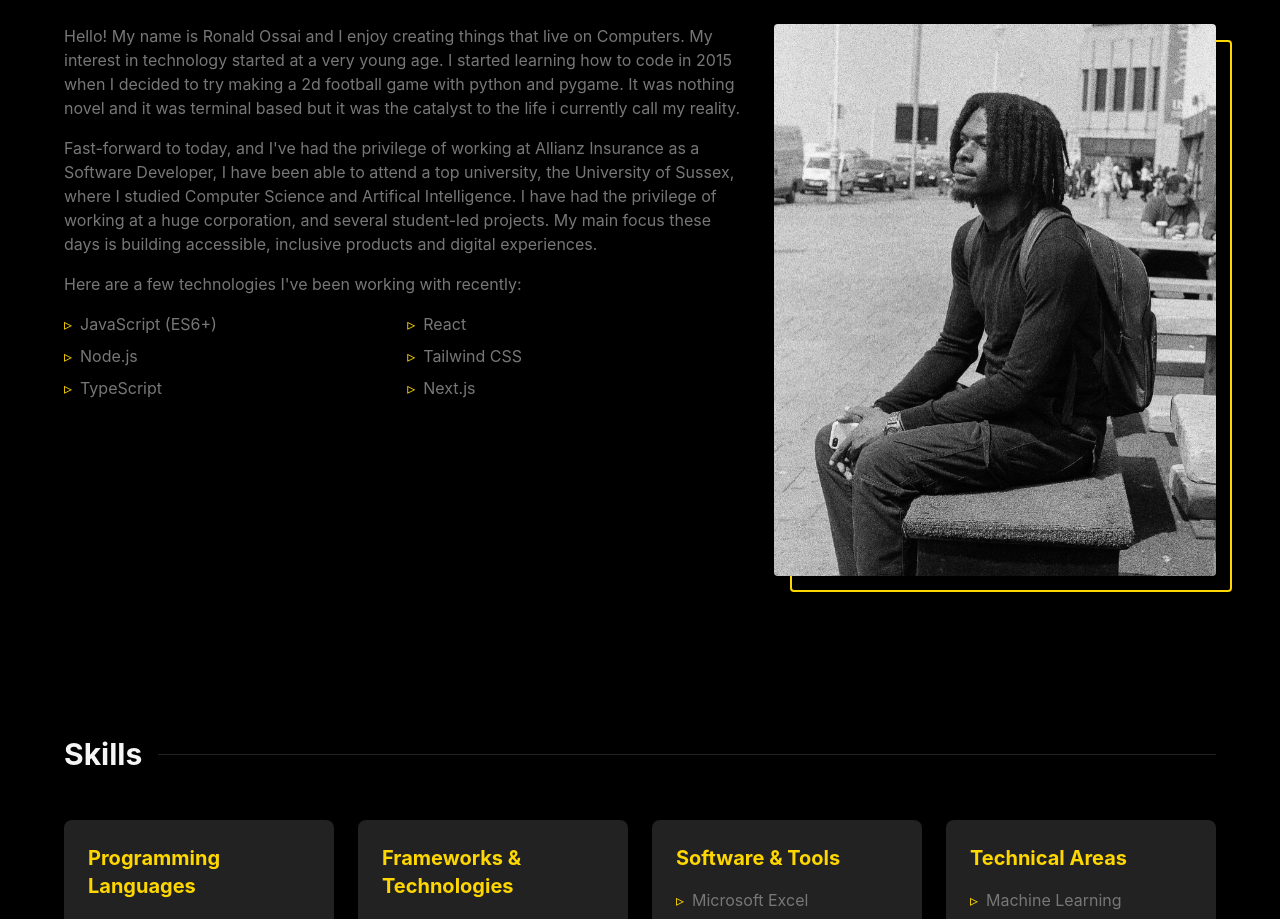
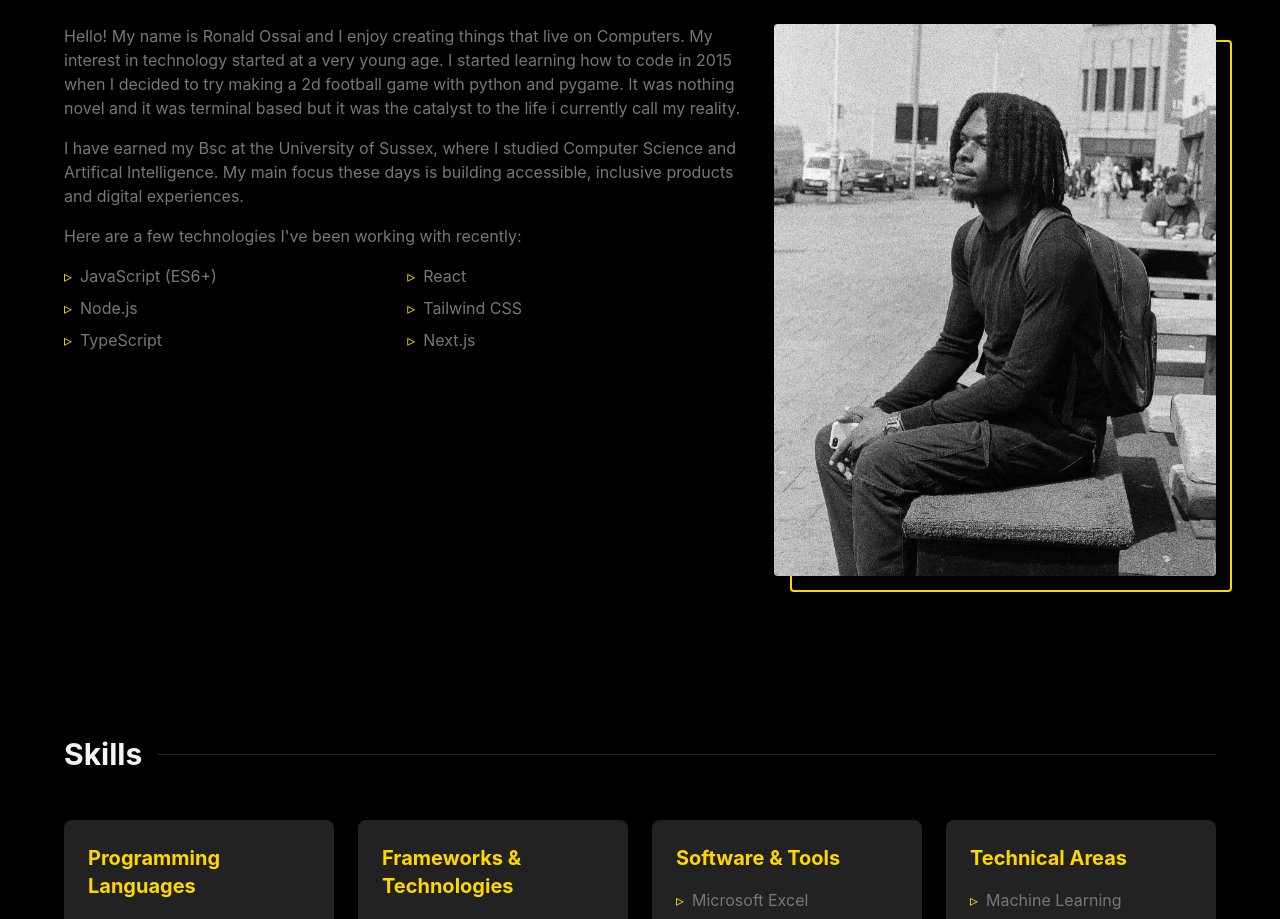
Before and after one commit to ronaldossai/Portfolio, a React (Create React App) app: page / in a window 1280 px wide. Shown: the part 940-1859 px from the top of the page. Built offline with nearby package versions, Linux system fonts and the light colour scheme.

Commit message:
about page refactored

```diff
--- a/src/pages/About.js
+++ b/src/pages/About.js
@@ -26,10 +26,8 @@
                 my reality.
               </p>
               <p className="text-dark mb-4">
-                Fast-forward to today, and I've had the privilege of working at Allianz Insurance as a Software Developer,
-                I have been able to attend a top university, the University of Sussex, where I studied Computer Science and Artifical Intelligence.
-                I have had the privilege of working at a huge corporation, and several student-led projects. My main focus these days
-                is building accessible, inclusive products and digital experiences.
+                I have earned my Bsc at the University of Sussex, where I studied Computer Science and Artifical Intelligence.
+                My main focus these days is building accessible, inclusive products and digital experiences.
               </p>
               <p className="text-dark mb-4">
                 Here are a few technologies I've been working with recently:
```
